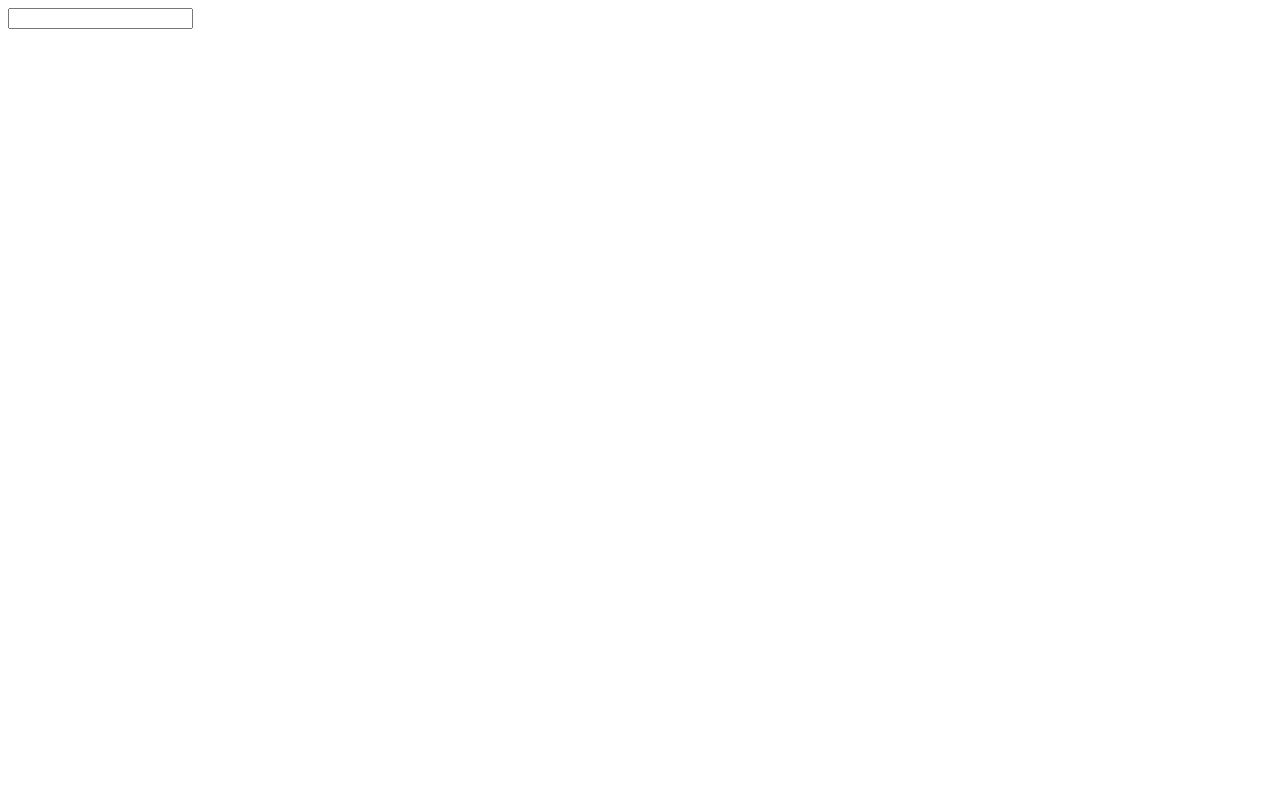
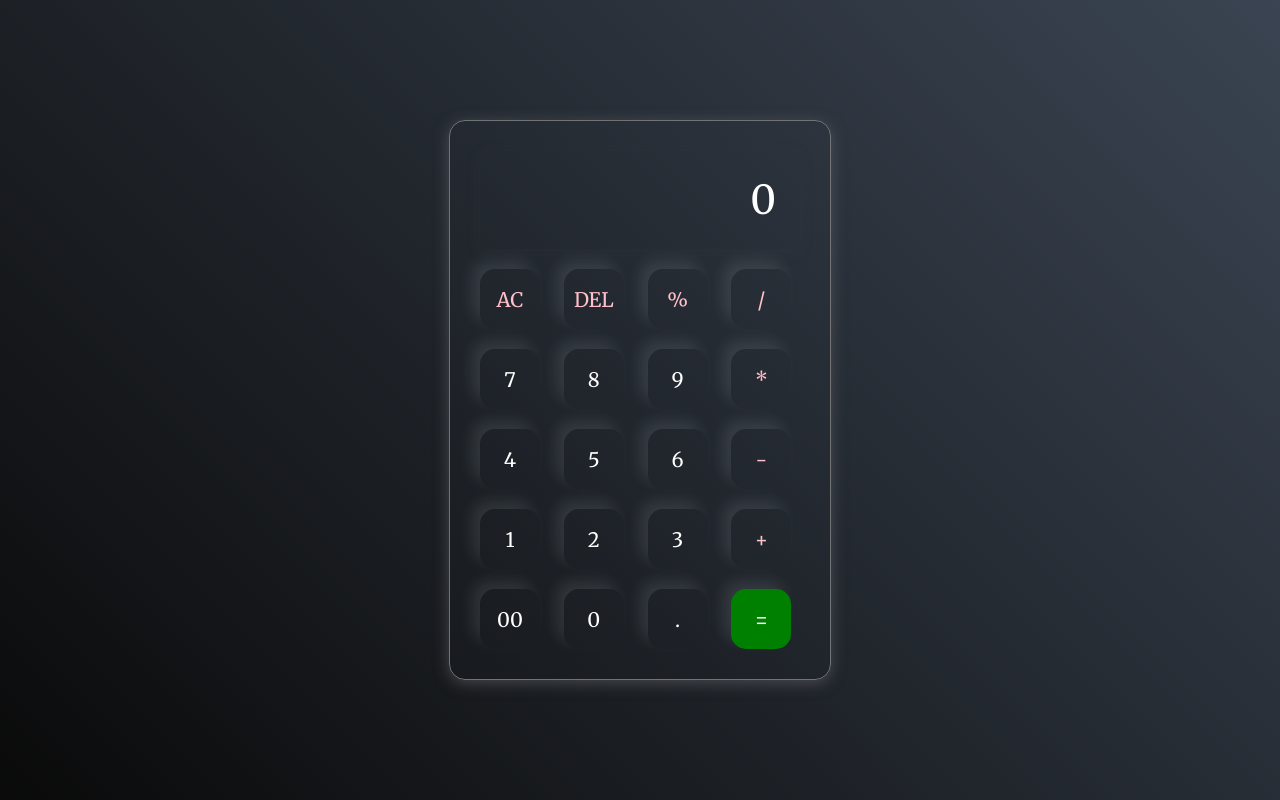
Before and after one commit to avelasco27/calculator, a plain HTML site: page index.html in a window 1280 px wide. Drawn offline with Linux system fonts and the light colour scheme.

Commit message:
Changes to make JS work

```diff
--- a/index.html
+++ b/index.html
@@ -3,12 +3,43 @@
 <head>
     <meta charset="UTF-8">
     <meta name="viewport" content="width=device-width, initial-scale=1.0">
+    <link rel="stylesheet" href="style.css">
     <title>Calculator</title>
 </head>
 <body>
     <div class="calculator">
-        <input type="text">
+        <input type="text" id="result" placeholder="0">
+        <div>
+            <button onclick="clearResult()" class="operator">AC</button>
+            <button onclick="deleteCharacter()" class="operator">DEL</button>
+            <button onclick="appendCharacter('%')" class="operator">%</button>
+            <button onclick="appendCharacter('/')" class="operator">/</button>
+        </div>
+        <div>
+            <button onclick="appendCharacter('7')">7</button>
+            <button onclick="appendCharacter('8')">8</button>
+            <button onclick="appendCharacter('9')">9</button>
+            <button onclick="appendCharacter('*')" class="operator">*</button>
+        </div>
+        <div>
+            <button onclick="appendCharacter('4')">4</button>
+            <button onclick="appendCharacter('5')">5</button>
+            <button onclick="appendCharacter('6')">6</button>
+            <button onclick="appendCharacter('-')" class="operator">-</button>
+        </div>
+        <div>
+            <button onclick="appendCharacter('1')">1</button>
+            <button onclick="appendCharacter('2')">2</button>
+            <button onclick="appendCharacter('3')">3</button>
+            <button onclick="appendCharacter('+')" class="operator">+</button>
+        </div>
+        <div>
+            <button>00</button>
+            <button>0</button>
+            <button>.</button>
+            <button class="equalBtn">=</button>
+        </div>
     </div>
-
+    <script src="script.js"></script>
 </body>
 </html>
--- a/script.js
+++ b/script.js
@@ -0,0 +1,29 @@
+function appendCharacter(character) {
+    document.getElementById("result").value =+ character;
+}
+
+// let input = document.getElementById('inputBox');
+// let buttons = document.querySelectorAll('button');
+
+// let string = "";
+// let arr = Array.from(buttons);
+// arr.forEach(button => {
+//     button.addEventListener('click', (e) =>{
+//         if(e.target.innerHTML == '='){
+//             string = eval(string);
+//             input.value = string;
+//         }
+//         else if(e.target.innerHTML == 'AC'){
+//             string = "";
+//             input.value = string;
+//         }
+//         else if(e.target.innerHTML == 'DEL'){
+//             string = string.substring(0, string.length-1);
+//             input.value = string;
+//         }
+//         else {
+//             string += e.target.innerHTML;
+//             input.value = string;
+//             }
+//         })
+// })
--- a/style.css
+++ b/style.css
@@ -0,0 +1,56 @@
+
+@import url('https://fonts.googleapis.com/css2?family=Merriweather+Sans:ital,wght@0,300;1,300&family=Merriweather:ital,wght@0,400;0,900;1,300;1,400;1,700&family=Montserrat:wght@100&display=swap');
+* {
+    margin: 0;
+    padding: 0;
+    box-sizing: border-box;
+    font-family: 'Merriweather', serif;
+}
+body {
+    width: 100%;
+    height: 100vh;
+    display: flex;
+    justify-content: center;
+    align-items: center;
+    background: linear-gradient(45deg, #0a0a0a, #3a4452);
+}
+.calculator {
+    border: 1px solid #717377;
+    padding: 20px;
+    border-radius: 16px;
+    background: transparent;
+    box-shadow: 0px 3px 15px rgba(113, 115, 119, 0.5);
+}
+input {
+    width: 320px;
+    border: none;
+    padding: 24px;
+    margin: 10px;
+    background: transparent;
+    box-shadow: 0px 3px 15px rgba(84, 84, 84, 0.1);
+    font-size: 40px;
+    text-align: right;
+    cursor: pointer;
+}
+input::placeholder {
+    color: #ffffff;
+}
+
+button {
+    border: none;
+    width: 60px;
+    height: 60px;
+    margin: 10px;
+    border-radius: 25%;
+    background: transparent;
+    color: #ffffff;
+    font-size: 20px;
+    box-shadow: -8px -8px 15px rgba(233, 255, 255, 0.1);
+    cursor: pointer;
+}
+.equalBtn {
+    background-color: green;
+}
+.operator {
+    color: pink;
+}
```
